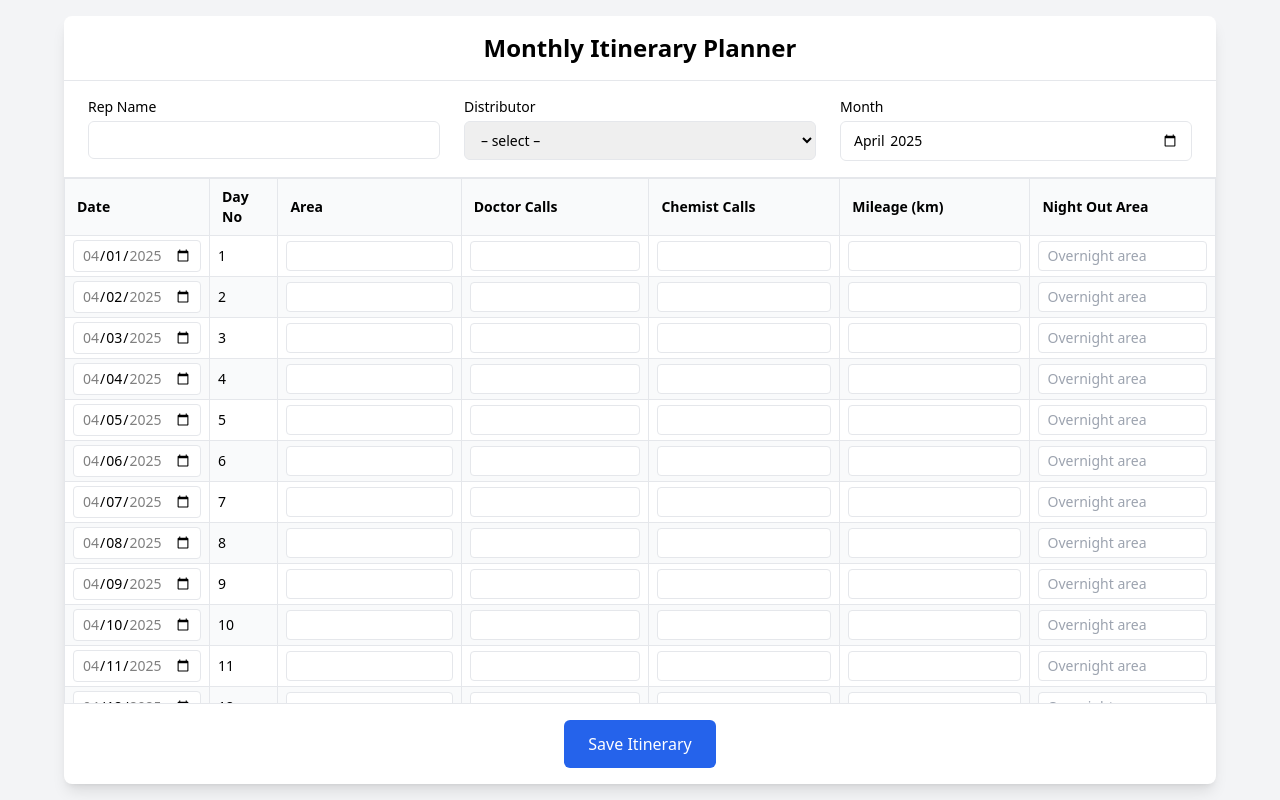
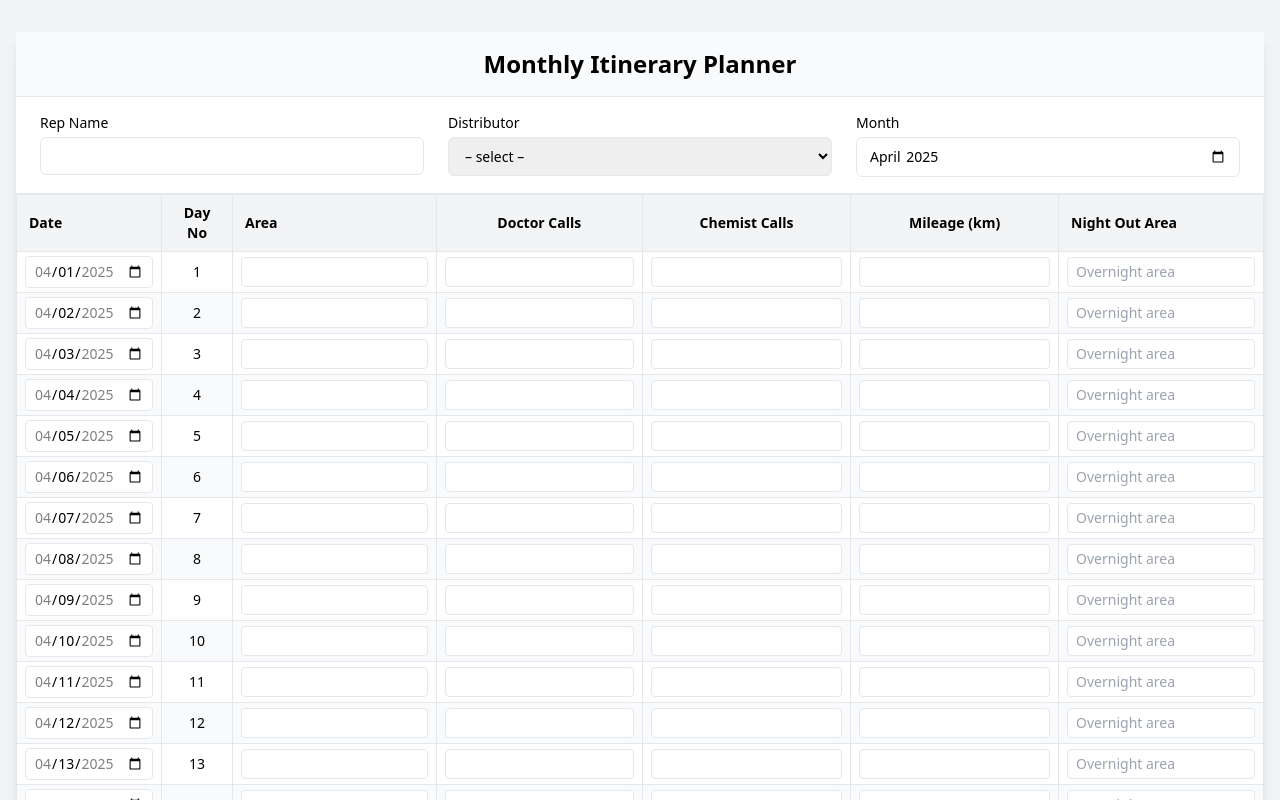
Before and after one commit to GSHealth01/MedicalRep_management_system, a React (Create React App) app in the folder frontend/client/: page /itineraryForm in a window 1280 px wide. Shown: the top 800 px of the page. Built offline with nearby package versions, Linux system fonts and the light colour scheme.

Commit message:
Update the Itinerary form

```diff
--- a/frontend/client/src/components/ItineraryForm.js
+++ b/frontend/client/src/components/ItineraryForm.js
@@ -1,75 +1,75 @@
 // src/components/ItineraryForm.js
-import React, { useState, useEffect } from 'react'
-import { distributors } from '../data/distributors'
-import { API } from '../services/api'
+import React, { useState, useEffect } from "react";
+import { distributors } from "../data/distributors";
+import { API } from "../services/api";
 
 export default function ItineraryForm() {
-  const [repName, setRepName] = useState('')
-  const [distributor, setDistributor] = useState('')
-  const [month, setMonth] = useState('2025-04')
-  const [itinerary, setItinerary] = useState([])
-  const [daysInMonth, setDaysInMonth] = useState(0)
+  const [repName, setRepName] = useState("");
+  const [distributor, setDistributor] = useState("");
+  const [month, setMonth] = useState("2025-04");
+  const [itinerary, setItinerary] = useState([]);
+  const [daysInMonth, setDaysInMonth] = useState(0);
 
   // build rows whenever month changes
   useEffect(() => {
-    if (!month) return
-    const [y, m] = month.split('-').map(n => +n)
-    const dim = new Date(y, m, 0).getDate()
-    setDaysInMonth(dim)
+    if (!month) return;
+    const [y, m] = month.split("-").map((n) => +n);
+    const dim = new Date(y, m, 0).getDate();
+    setDaysInMonth(dim);
 
     const rows = Array.from({ length: dim }, (_, i) => ({
-      date:         `${month}-${String(i+1).padStart(2,'0')}`,
-      dayNo:        i+1,
-      area:         '',
-      doctorCalls:  '',
-      chemistCalls: '',
-      mileage:      '',
-      nightOutArea: ''
-    }))
-    setItinerary(rows)
-  }, [month])
+      date: `${month}-${String(i + 1).padStart(2, "0")}`,
+      dayNo: i + 1,
+      area: "",
+      doctorCalls: "",
+      chemistCalls: "",
+      mileage: "",
+      nightOutArea: "",
+    }));
+    setItinerary(rows);
+  }, [month]);
 
   const updateRow = (idx, field, value) => {
-    setItinerary(rows => {
-      const copy = [...rows]
-      copy[idx] = { ...copy[idx], [field]: value }
-      return copy
-    })
-  }
+    setItinerary((rows) => {
+      const copy = [...rows];
+      copy[idx] = { ...copy[idx], [field]: value };
+      return copy;
+    });
+  };
 
-  const handleSubmit = async e => {
-    e.preventDefault()
-    const payload = { repName, distributor, month, itinerary }
+  const handleSubmit = async (e) => {
+    e.preventDefault();
+    const payload = { repName, distributor, month, itinerary };
     try {
-      await API.post('/itineraries', payload)
-      alert('Itinerary saved!')
+      await API.post("/itineraries", payload);
+      alert("Itinerary saved!");
     } catch {
-      alert('Save failed')
+      alert("Save failed");
     }
-  }
+  };
 
-  const minDate = `${month}-01`
-  const maxDate = `${month}-${String(daysInMonth).padStart(2,'0')}`
+  const minDate = `${month}-01`;
+  const maxDate = `${month}-${String(daysInMonth).padStart(2, "0")}`;
 
   return (
-    <div className="fixed inset-0 bg-gray-100 flex items-center justify-center p-4">
+    <div className="min-h-screen bg-gray-100 py-8 px-4">
       <form
         onSubmit={handleSubmit}
-        className="bg-white rounded-lg shadow-lg w-full max-w-6xl max-h-full overflow-hidden flex flex-col"
+        className="bg-white rounded-lg shadow-lg w-full max-w-7xl mx-auto flex flex-col"
       >
         {/* Header */}
-        <h2 className="text-2xl font-semibold text-center py-4 border-b">
+        <h2 className="text-2xl font-semibold text-center py-4 border-b bg-gray-50">
           Monthly Itinerary Planner
         </h2>
 
         {/* Top fields */}
-        <div className="grid grid-cols-3 gap-6 px-6 py-4 border-b">
+        <div className="grid grid-cols-1 md:grid-cols-3 gap-6 px-6 py-4 border-b">
           <label className="flex flex-col text-sm font-medium">
             Rep Name
             <input
               type="text"
               value={repName}
-              onChange={e => setRepName(e.target.value)}
+              onChange={(e) => setRepName(e.target.value)}
               required
               className="mt-1 px-3 py-2 border rounded-md focus:outline-none focus:ring focus:ring-blue-200"
             />
@@ -79,13 +79,15 @@ export default function ItineraryForm() {
             Distributor
             <select
               value={distributor}
-              onChange={e => setDistributor(e.target.value)}
+              onChange={(e) => setDistributor(e.target.value)}
               required
               className="mt-1 px-3 py-2 border rounded-md focus:outline-none focus:ring focus:ring-blue-200"
             >
               <option value="">– select –</option>
-              {distributors.map(d => (
-                <option key={d} value={d}>{d}</option>
+              {distributors.map((d) => (
+                <option key={d} value={d}>
+                  {d}
+                </option>
               ))}
             </select>
           </label>
@@ -95,7 +97,7 @@ export default function ItineraryForm() {
             <input
               type="month"
               value={month}
-              onChange={e => setMonth(e.target.value)}
+              onChange={(e) => setMonth(e.target.value)}
               min="2025-01"
               required
               className="mt-1 px-3 py-2 border rounded-md focus:outline-none focus:ring focus:ring-blue-200"
@@ -105,23 +107,23 @@ export default function ItineraryForm() {
 
         {/* Table */}
         <div className="flex-1 overflow-auto">
-          <table className="min-w-full table-auto border-collapse">
-            <thead className="bg-gray-50">
+          <table className="min-w-full border-collapse text-sm">
+            <thead className="bg-gray-100">
               <tr>
-                <th className="px-3 py-2 border text-left text-sm">Date</th>
-                <th className="px-3 py-2 border text-left text-sm">Day No</th>
-                <th className="px-3 py-2 border text-left text-sm">Area</th>
-                <th className="px-3 py-2 border text-left text-sm">Doctor Calls</th>
-                <th className="px-3 py-2 border text-left text-sm">Chemist Calls</th>
-                <th className="px-3 py-2 border text-left text-sm">Mileage (km)</th>
-                <th className="px-3 py-2 border text-left text-sm">Night Out Area</th>
+                <th className="px-3 py-2 border text-left">Date</th>
+                <th className="px-3 py-2 border text-center">Day No</th>
+                <th className="px-3 py-2 border text-left">Area</th>
+                <th className="px-3 py-2 border text-center">Doctor Calls</th>
+                <th className="px-3 py-2 border text-center">Chemist Calls</th>
+                <th className="px-3 py-2 border text-center">Mileage (km)</th>
+                <th className="px-3 py-2 border text-left">Night Out Area</th>
               </tr>
             </thead>
             <tbody>
               {itinerary.map((row, i) => (
                 <tr
                   key={i}
-                  className={i % 2 === 0 ? 'bg-white' : 'bg-gray-50'}
+                  className={i % 2 === 0 ? "bg-white" : "bg-gray-50"}
                 >
                   <td className="px-2 py-1 border">
                     <input
@@ -129,17 +131,17 @@ export default function ItineraryForm() {
                       value={row.date}
                       min={minDate}
                       max={maxDate}
-                      onChange={e => updateRow(i, 'date', e.target.value)}
+                      onChange={(e) => updateRow(i, "date", e.target.value)}
                       required
                       className="w-full px-2 py-1 border rounded focus:outline-none focus:ring focus:ring-blue-200 text-sm"
                     />
                   </td>
-                  <td className="px-2 py-1 border text-sm">{row.dayNo}</td>
+                  <td className="px-2 py-1 border text-center">{row.dayNo}</td>
                   <td className="px-2 py-1 border">
                     <input
                       type="text"
                       value={row.area}
-                      onChange={e => updateRow(i, 'area', e.target.value)}
+                      onChange={(e) => updateRow(i, "area", e.target.value)}
                       className="w-full px-2 py-1 border rounded focus:outline-none focus:ring focus:ring-blue-200 text-sm"
                     />
                   </td>
@@ -148,7 +150,9 @@ export default function ItineraryForm() {
                       type="number"
                       min="0"
                       value={row.doctorCalls}
-                      onChange={e => updateRow(i, 'doctorCalls', e.target.value)}
+                      onChange={(e) =>
+                        updateRow(i, "doctorCalls", e.target.value)
+                      }
                       className="w-full px-2 py-1 border rounded focus:outline-none focus:ring focus:ring-blue-200 text-sm"
                     />
                   </td>
@@ -157,7 +161,9 @@ export default function ItineraryForm() {
                       type="number"
                       min="0"
                       value={row.chemistCalls}
-                      onChange={e => updateRow(i, 'chemistCalls', e.target.value)}
+                      onChange={(e) =>
+                        updateRow(i, "chemistCalls", e.target.value)
+                      }
                       className="w-full px-2 py-1 border rounded focus:outline-none focus:ring focus:ring-blue-200 text-sm"
                     />
                   </td>
@@ -166,7 +172,7 @@ export default function ItineraryForm() {
                       type="number"
                       min="0"
                       value={row.mileage}
-                      onChange={e => updateRow(i, 'mileage', e.target.value)}
+                      onChange={(e) => updateRow(i, "mileage", e.target.value)}
                       className="w-full px-2 py-1 border rounded focus:outline-none focus:ring focus:ring-blue-200 text-sm"
                     />
                   </td>
@@ -175,7 +181,9 @@ export default function ItineraryForm() {
                       type="text"
                       placeholder="Overnight area"
                       value={row.nightOutArea}
-                      onChange={e => updateRow(i, 'nightOutArea', e.target.value)}
+                      onChange={(e) =>
+                        updateRow(i, "nightOutArea", e.target.value)
+                      }
                       className="w-full px-2 py-1 border rounded focus:outline-none focus:ring focus:ring-blue-200 text-sm"
                     />
                   </td>
@@ -186,15 +194,15 @@ export default function ItineraryForm() {
         </div>
 
         {/* Footer */}
-        <div className="px-6 py-4 border-t flex justify-center">
+        <div className="px-6 py-4 border-t flex justify-center bg-gray-50">
           <button
             type="submit"
-            className="px-6 py-3 bg-blue-600 text-white rounded-md hover:bg-blue-700 focus:outline-none focus:ring focus:ring-blue-200"
+            className="px-6 py-2 bg-blue-600 text-white rounded-md hover:bg-blue-700 focus:outline-none focus:ring focus:ring-blue-200"
           >
             Save Itinerary
           </button>
         </div>
       </form>
     </div>
-  )
+  );
 }
```
